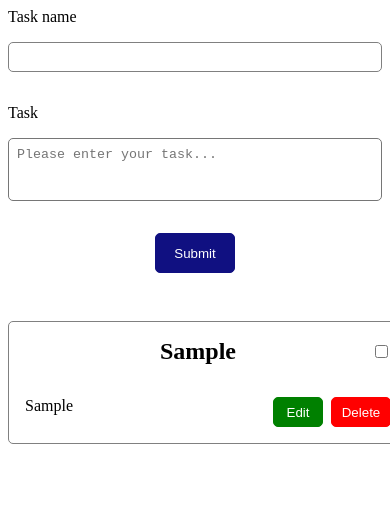
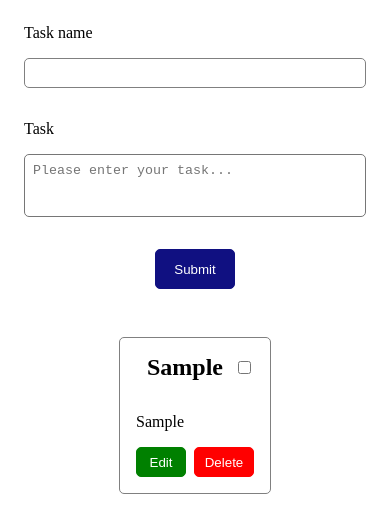
Before and after one commit to GannaKov/to-do-list, a website: page index.html in a window 390 px wide. Both pictures are taken after typing "Sample", "Sample" into the empty fields and a click on the button "Submit". Drawn offline with Linux system fonts and the light colour scheme.

Commit message:
mobile/desktop style

```diff
--- a/index.html
+++ b/index.html
@@ -14,7 +14,7 @@
   <body>
     <main>
       <div class="wbs-section">
-        <div class="wbs-form__wrp">
+        <!-- <div class="wbs-form__wrp"> -->
         <form class="wbs-form">
           <div class="wbs-form_div">
             <label for="task_name" class="wbs-label">Task name</label>
@@ -32,7 +32,7 @@
 
           <button type="submit" class="wbs-btn">Submit</button>
         </form>
-        </div>
+        <!-- </div> -->
         <ul class="wbs-list"></ul>
       </div>
     </main>
--- a/styles.css
+++ b/styles.css
@@ -1,17 +1,23 @@
 .wbs-section {
   display: flex;
   flex-direction: column;
+  padding: 1rem;
 }
-.wbs-form__wrp {
+/* .wbs-form__wrp {
   display: flex;
   justify-content: center;
   margin-bottom: 3rem;
-}
+} */
 .wbs-form {
-  width: 700px;
+  width: 100%;
   display: flex;
   flex-direction: column;
+  margin: 0 auto 3rem;
+  @media screen and (min-width: 800px) {
+    width: 700px;
+  }
 }
+
 .wbs-form_div {
   display: flex;
   flex-direction: column;
@@ -54,10 +60,13 @@
 .wbs-item {
   display: flex;
   flex-direction: column;
-  width: 400px;
+  width: 100%;
   border: 0.5px solid gray;
   border-radius: 5px;
   padding: 1rem;
+  @media screen and (min-width: 800px) {
+    width: 400px;
+  }
 }
 .wbs-item:not(:last-child) {
   margin-bottom: 2rem;
@@ -78,15 +87,27 @@
   margin: 0 auto;
 }
 .wbs-item__text {
+  margin-bottom: 1rem;
+  @media screen and (min-width: 800px) {
+    margin-bottom: 0;
+  }
 }
 .wbs-cardBottom {
   display: flex;
   justify-content: space-between;
+  flex-direction: column;
+  @media screen and (min-width: 800px) {
+    flex-direction: row;
+  }
 }
 .wbs-btn_wrp {
   display: flex;
+  justify-content: center;
   gap: 0.5rem;
-  align-items: center;
+
+  @media screen and (min-width: 800px) {
+    align-items: center;
+  }
 }
 .wbs-btn__edit {
   border: 1px solid green;
```
Lines whose indentation alone changed are shown as unchanged.
